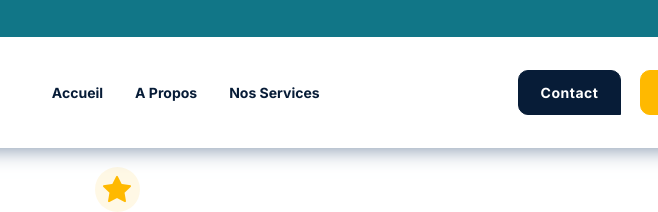
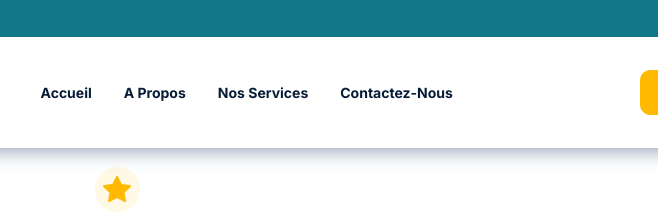
Before and after one commit to samnklcf/ngani, a plain HTML site: page index.html in a window 1280 px wide. Shown: the top 212 px of the page, 406-1064 px from the left. Drawn offline with Linux system fonts and the light colour scheme.

Commit message:
1er push

```diff
--- a/index.html
+++ b/index.html
@@ -159,6 +159,12 @@ Header START -->
                 >
                 <!-- Dropdown menu -->
               </li>
+              <li class="nav-item dropdown">
+                <a class="nav-link" href="./contact.html" id="homeMenu"
+                  >Contactez-nous</a
+                >
+                <!-- Dropdown menu -->
+                </li>
 
               <!-- Nav item 4 Contact -->
             </ul>
@@ -167,7 +173,7 @@ Header START -->
 
           <!-- Nav right START -->
           <div class="d-none d-sm-block">
-            <a href="./contact.html" class="btn btn-dark mb-0 mx-2">Contact</a>
+
             <!-- Nav Button -->
             <a
               href="https://forms.gle/Mw2sFQfkF9SkRRUV7"
```
Also changed, not shown: 404.html (+7 -1 lines), contact.html (+8 -1 lines), propos.html (+6 -1 lines), service.html (+8 -1 lines).
